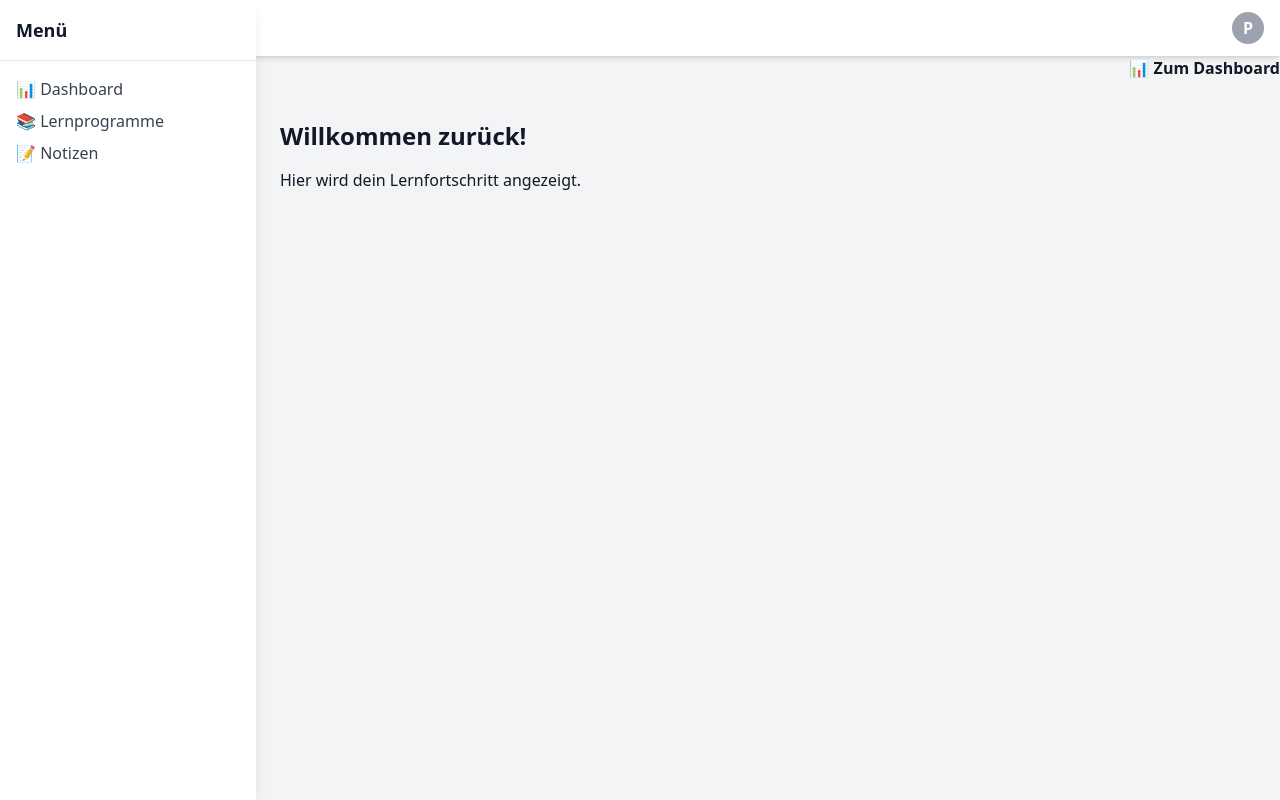
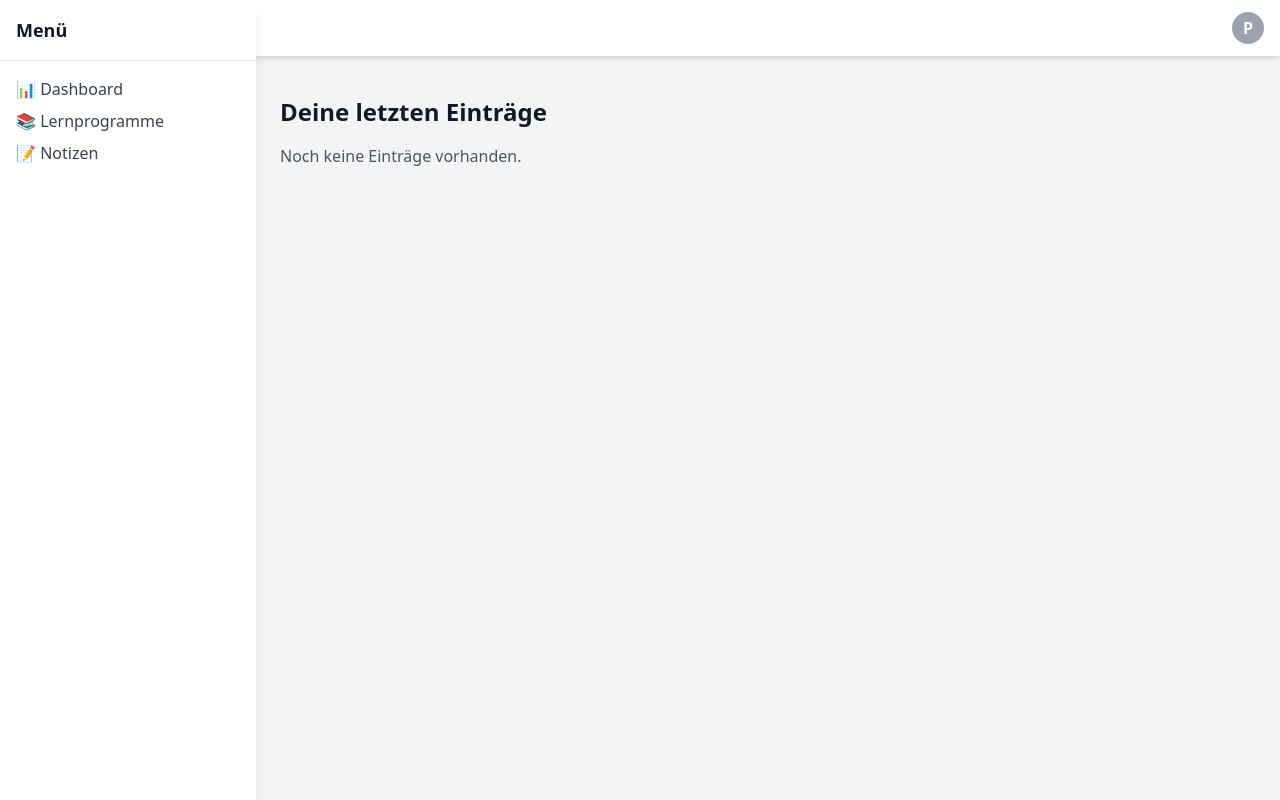
Before and after one commit to Alec961/Lernapp, a Flask app: page / in a window 1280 px wide. Run offline with Flask 3, Linux system fonts and the light colour scheme; some libraries are stand-ins or nearby versions.

Commit message:
Update index.html
Updated references in the Burgermenu and the Main block

```diff
--- a/templates/index.html
+++ b/templates/index.html
@@ -24,26 +24,36 @@
         </div>
     </header>
 
-        <!-- Dashboard -->
-    <nav style="text-align: right; margin-bottom: 1em;">
-      <a href="/dashboard" style="text-decoration: none; font-weight: bold;">📊 Zum Dashboard</a>
-    </nav>
 
     <!-- Seitenmenü -->
     <aside id="sidebar" class="bg-white w-64 h-full fixed top-0 left-0 transform -translate-x-full md:translate-x-0 transition-transform duration-200 shadow-lg z-40">
         <div class="p-4 font-bold text-lg border-b">Menü</div>
         <nav class="p-4 space-y-2">
-            <a href="#" class="block text-gray-700 hover:text-blue-600">📊 Dashboard</a>
-            <a href="#" class="block text-gray-700 hover:text-blue-600">📚 Lernprogramme</a>
-            <a href="#" class="block text-gray-700 hover:text-blue-600">📝 Notizen</a>
+            <a href="/dashboard" class="block text-gray-700 hover:text-blue-600">📊 Dashboard</a>
+            <a href="/lernprogramme" class="block text-gray-700 hover:text-blue-600">📚 Lernprogramme</a>
+            <a href="/notizen" class="block text-gray-700 hover:text-blue-600">📝 Notizen</a>
         </nav>
     </aside>
 
     <!-- Hauptinhalt -->
     <main class="p-6 mt-4 md:ml-64">
-        <h2 class="text-2xl font-semibold mb-4">Willkommen zurück!</h2>
-        <p>Hier wird dein Lernfortschritt angezeigt.</p>
-    </main>
+    <h2 class="text-2xl font-semibold mb-4">Deine letzten Einträge</h2>
+
+    {% if entries %}
+        <ul class="space-y-4">
+            {% for entry in entries %}
+                <li class="bg-white p-4 rounded shadow-md">
+                    <div class="text-sm text-gray-500">{{ entry.learning_date }}</div>
+                    <div class="font-bold text-lg">{{ entry.topic }}</div>
+                    <div>{{ entry.description }}</div>
+                    <div class="text-sm text-blue-700 mt-1">{{ entry.duration_minutes }} Minuten</div>
+                </li>
+            {% endfor %}
+        </ul>
+    {% else %}
+        <p class="text-gray-600">Noch keine Einträge vorhanden.</p>
+    {% endif %}
+</main>
 
     <!-- Menü-Script -->
     <script>
```
